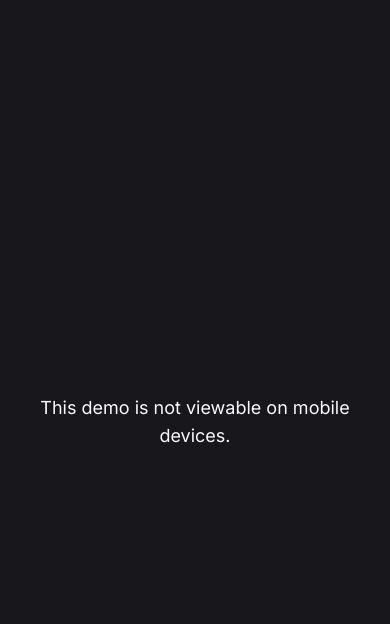
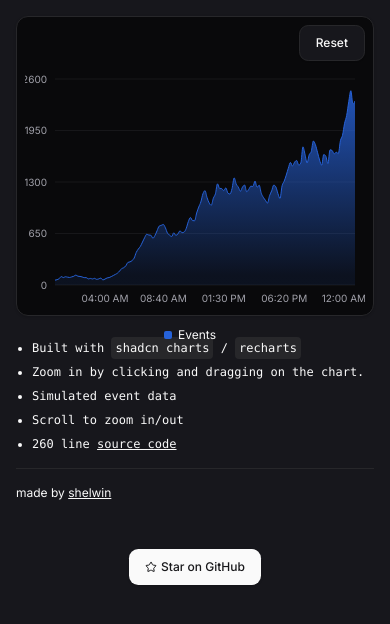
Before and after one commit to shelwinsunga/zoom-chart-demo, a Next.js app: page / in a window 390 px wide. Shown: the top 624 px of the page. Built offline with nearby package versions, Linux system fonts and the light colour scheme.

Commit message:
feat: allow mobile viewing

```diff
--- a/app/layout.tsx
+++ b/app/layout.tsx
@@ -20,14 +20,7 @@ export default function RootLayout({
     <html lang="en">
       <body className={inter.className}>
         <ThemeProvider attribute="class" defaultTheme="dark" enableSystem={false} forcedTheme="dark">
-          <div className="hidden sm:block">
-            {children}
-          </div>
-          <div className="sm:hidden flex p-4 items-center justify-center h-screen">
-            <p className="text-center text-lg">
-              This demo is not viewable on mobile devices.
-            </p>
-          </div>
+          {children}
         </ThemeProvider>
         <Analytics />
       </body>
--- a/app/page.tsx
+++ b/app/page.tsx
@@ -5,33 +5,45 @@ import { Star } from "lucide-react";
 
 export default function Home() {
   return (
-    <main className="flex min-h-screen flex-col items-center justify-center p-4 sm:p-8 md:p-12 lg:p-24">
-      <div className="w-full max-w-[1500px] mb-8 -mt-8">
-        <Button asChild className="float-right">
+    <main className="flex min-h-screen flex-col items-center justify-start sm:justify-start md:justify-center p-4 sm:p-8 md:p-12 lg:p-24">
+      <div className="w-full max-w-[1500px] mb-4 sm:mb-8 md:-mt-4 sm:-mt-8 hidden md:block">
+        <Button asChild className="float-right text-xs sm:text-sm">
           <Link href="https://github.com/shelwinsunga/zoom-chart-demo" target="_blank" rel="noopener noreferrer">
-            <Star className="mr-2 h-4 w-4" /> Star on GitHub
+            <Star className="mr-1 sm:mr-2 h-3 w-3 sm:h-4 sm:w-4" /> Star on GitHub
           </Link>
         </Button>
       </div>
       <div className="flex justify-center w-full">
-        <div className="flex flex-col lg:flex-row items-center max-w-[1500px] w-full">
-          <div className="w-full lg:w-1/3 lg:pr-8 mb-8 lg:mb-0">
-            <ul className="list-disc space-y-2 font-mono text-xs sm:text-sm">
+        <div className="flex flex-col items-center max-w-[1500px] w-full">
+          <div className="w-full h-[300px] sm:h-[400px] md:h-[500px] mb-6 lg:mb-0 lg:hidden">
+            <ZoomableChart />
+          </div>
+          <div className="flex flex-col lg:flex-row items-center w-full">
+            <div className="w-full lg:w-1/3 lg:pr-8 mb-6 lg:mb-0">
+              <ul className="list-disc space-y-2 font-mono text-xs sm:text-sm pl-4">
                 <li>Built with <pre className="bg-muted p-1 rounded inline">shadcn charts</pre> / <pre className="bg-muted p-1 rounded inline">recharts</pre></li>
                 <li>Zoom in by clicking and dragging on the chart.</li>
                 <li>Simulated event data</li>
                 <li>Scroll to zoom in/out</li>
                 <li>260 line <Link href="https://github.com/shelwinsunga/zoom-chart-demo/blob/main/components/chart.tsx"><u>source code</u></Link></li>
               </ul>
-            <div className="border-t mt-4 pt-4 text-left text-sm text-foreground">
+              <div className="border-t mt-4 pt-4 text-left text-xs sm:text-sm text-foreground">
                 made by <Link href="https://twitter.com/shelwin_" target="_blank" rel="noopener noreferrer"><u>shelwin</u></Link>
               </div>
             </div>
-          <div className="w-full lg:w-2/3 h-[300px] sm:h-[400px] md:h-[500px]">
+            <div className="w-full lg:w-2/3 h-[300px] sm:h-[400px] md:h-[500px] hidden lg:block">
               <ZoomableChart />
             </div>
           </div>
         </div>
+      </div>
+      <div className="w-full flex justify-center mt-6 md:hidden">
+        <Button asChild className="text-xs sm:text-sm">
+          <Link href="https://github.com/shelwinsunga/zoom-chart-demo" target="_blank" rel="noopener noreferrer">
+            <Star className="mr-1 sm:mr-2 h-3 w-3 sm:h-4 sm:w-4" /> Star on GitHub
+          </Link>
+        </Button>
+      </div>
     </main>
   );
 }
--- a/components/chart.tsx
+++ b/components/chart.tsx
@@ -163,7 +163,7 @@ export function ZoomableChart() {
 
     return (
         <Card className="w-full h-full">
-            <CardHeader className="flex flex-col items-stretch space-y-0 border-b p-0 sm:flex-row">
+            <CardHeader className="flex-col items-stretch space-y-0 border-b p-0 sm:flex-row hidden sm:flex">
                 <div className="flex flex-1 flex-col justify-center gap-1 px-6 py-5 sm:py-6">
                     <CardTitle>Zoomable Chart Demo</CardTitle>
                 </div>
@@ -180,14 +180,14 @@ export function ZoomableChart() {
                     </div>
                 </div>
             </CardHeader>
-            <CardContent className="px-2 sm:p-6 h-[calc(100%-150px)]">
+            <CardContent className="px-2 sm:p-6 h-full sm:h-[calc(100%-150px)]">
                 <ChartContainer
                     config={chartConfig}
                     className="w-full h-full"
                 >
                     <div className="h-full" onWheel={handleWheel} ref={chartRef}>
-                        <div className="flex justify-end mb-4">
-                            <Button variant="outline" onClick={handleReset} disabled={!startTime && !endTime}>
+                        <div className="flex justify-end my-2 sm:mb-4">
+                            <Button variant="outline" onClick={handleReset} disabled={!startTime && !endTime} className="text-xs sm:text-sm">
                                 Reset
                             </Button>
                         </div>
@@ -195,10 +195,10 @@ export function ZoomableChart() {
                             <ComposedChart
                                 data={data}
                                 margin={{
-                                    top: 20,
-                                    right: 30,
-                                    left: 20,
-                                    bottom: 5,
+                                    top: 10,
+                                    right: 10,
+                                    left: 0,
+                                    bottom: 0,
                                 }}
                                 onMouseDown={handleMouseDown}
                                 onMouseMove={handleMouseMove}
@@ -217,16 +217,21 @@ export function ZoomableChart() {
                                     tickFormatter={formatXAxis}
                                     tickLine={false}
                                     axisLine={false}
-                                    tickMargin={8}
-                                    minTickGap={32}
-                                    style={{ userSelect: 'none' }}
+                                    tickMargin={4}
+                                    minTickGap={16}
+                                    style={{ fontSize: '10px', userSelect: 'none' }}
                                 />
-                                <YAxis tickLine={false} axisLine={false} style={{ userSelect: 'none' }} />
+                                <YAxis
+                                    tickLine={false}
+                                    axisLine={false}
+                                    style={{ fontSize: '10px', userSelect: 'none' }}
+                                    width={30}
+                                />
                                 <ChartTooltip
                                     cursor={false}
                                     content={
                                         <ChartTooltipContent
-                                            className="w-[200px] font-mono"
+                                            className="w-[150px] sm:w-[200px] font-mono text-xs sm:text-sm"
                                             nameKey="events"
                                             labelFormatter={(value) => new Date(value).toLocaleString()}
                                         />
```
Lines whose indentation alone changed are shown as unchanged.
